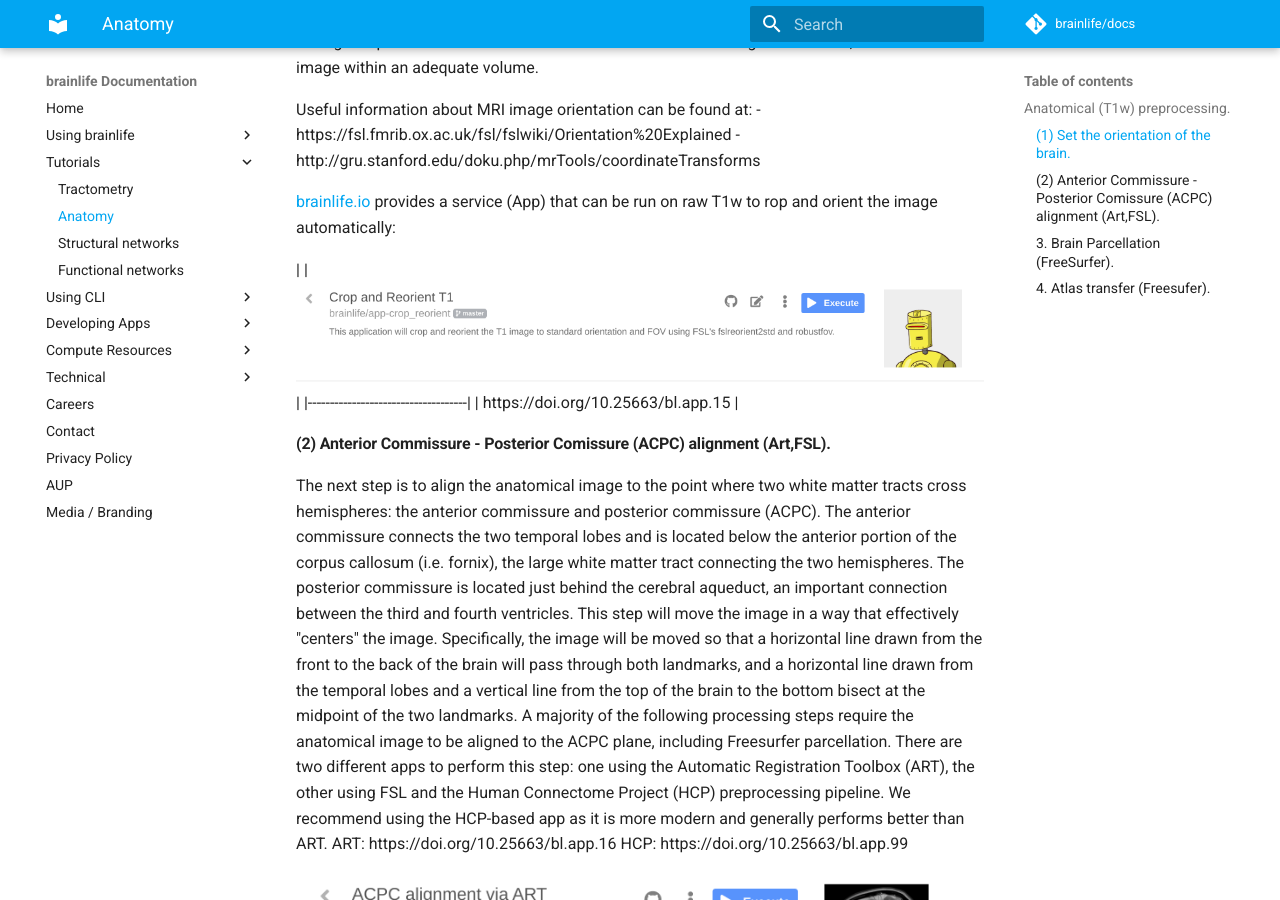
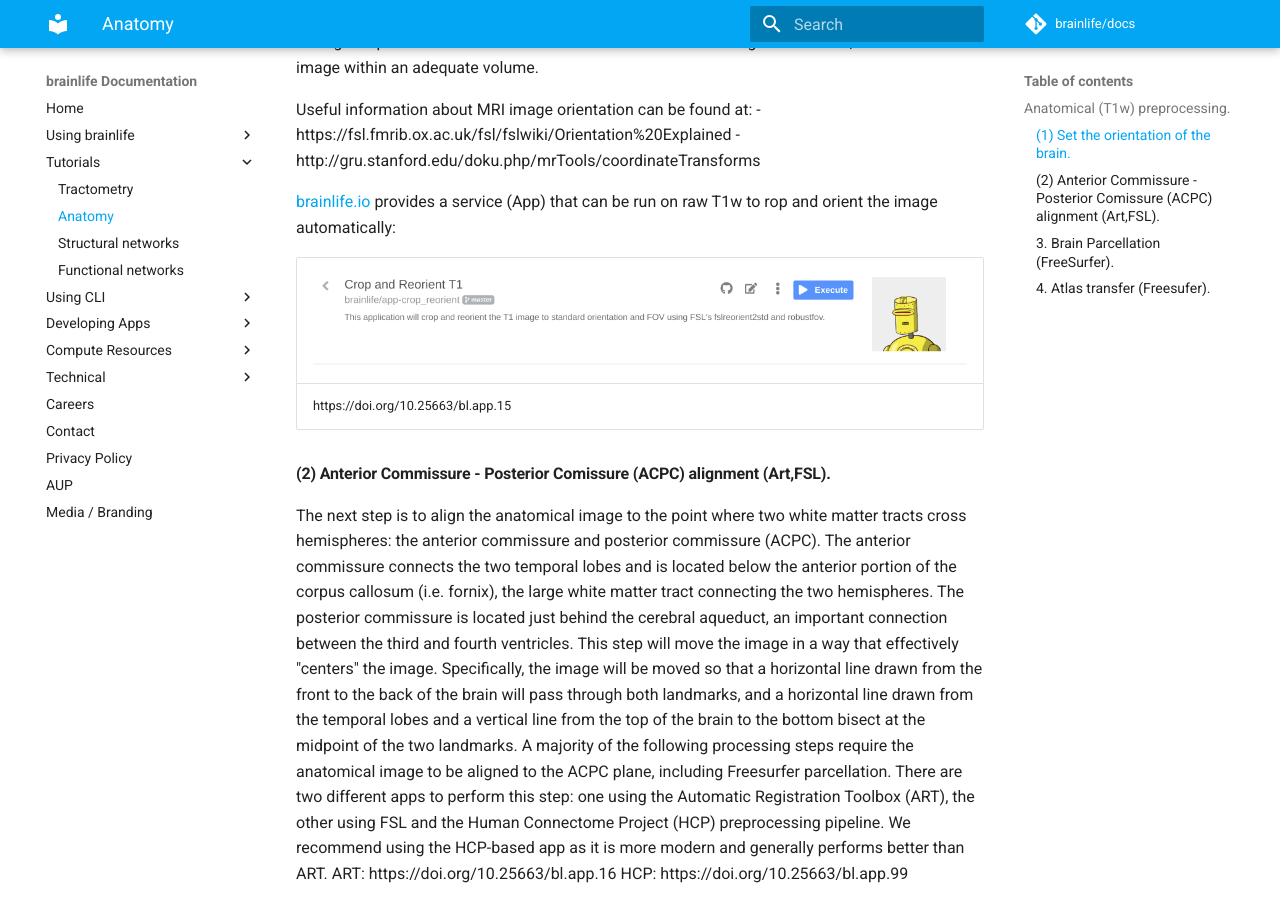
Before and after one commit to brainlife/docs, an MkDocs documentation site: the page built from docs/tutorial/t1w-preprocessing.md, in a window 1280 px wide and 900 px high, scrolled down 1105 px. Built offline with MkDocs 1.6.1 and Material for MkDocs 9.7.7, drawn with Linux system fonts in a browser that asks for light colours; comment, search, counter and statistics services are not loaded.

Commit message:
Update t1w-preprocessing.md

```diff
--- a/docs/tutorial/t1w-preprocessing.md
+++ b/docs/tutorial/t1w-preprocessing.md
@@ -17,7 +17,7 @@
 
 [brainlife.io](https://brainlife.io) provides a service (App) that can be run on raw T1w to rop and orient the image automatically:
 
-| |![crop-reorient](/docs/img/app.crop-reorient.bl.header.png)|
+| ![crop-reorient](/docs/img/app.crop-reorient.bl.header.png)|
 |------------------------------------|
 | https://doi.org/10.25663/bl.app.15 |
 
```
